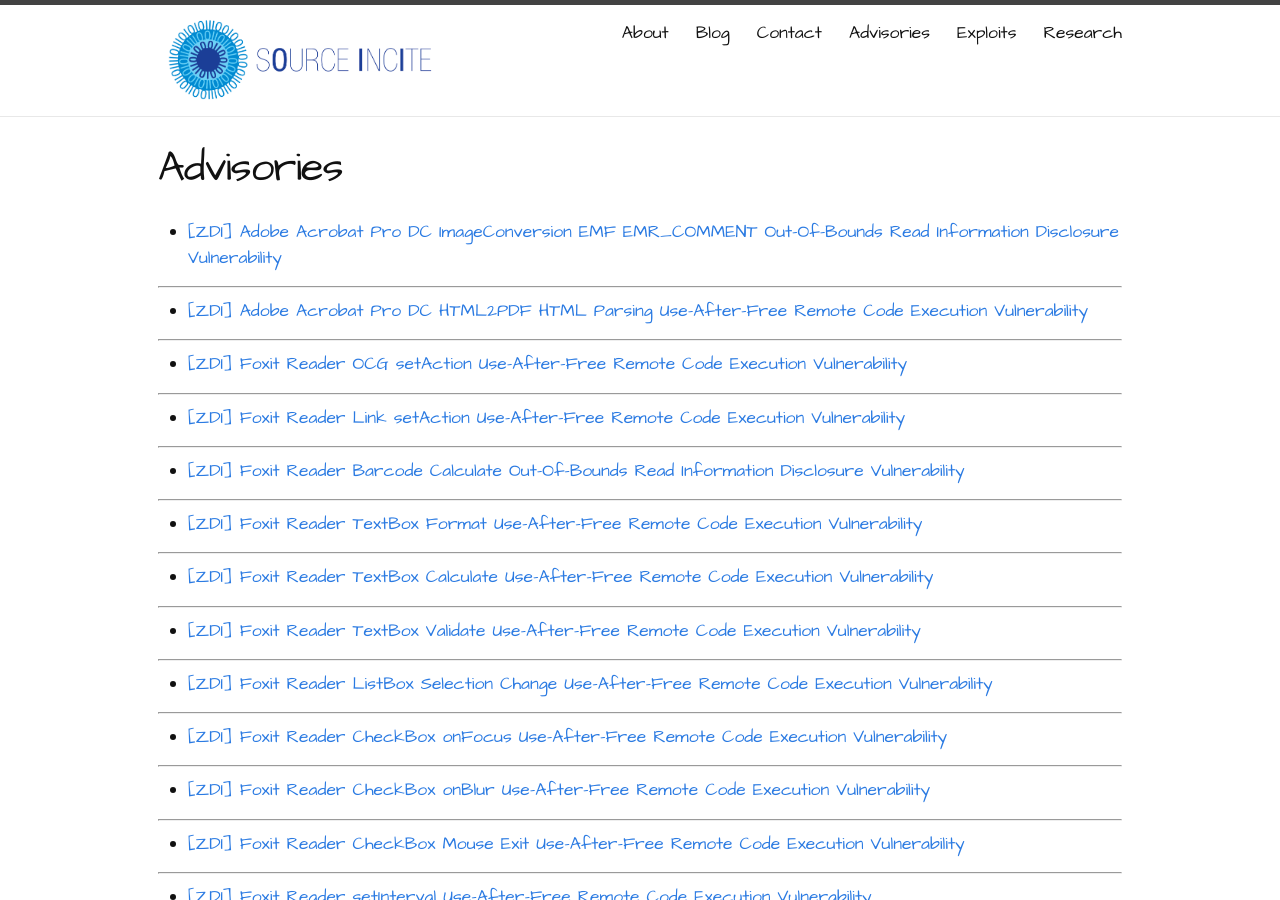
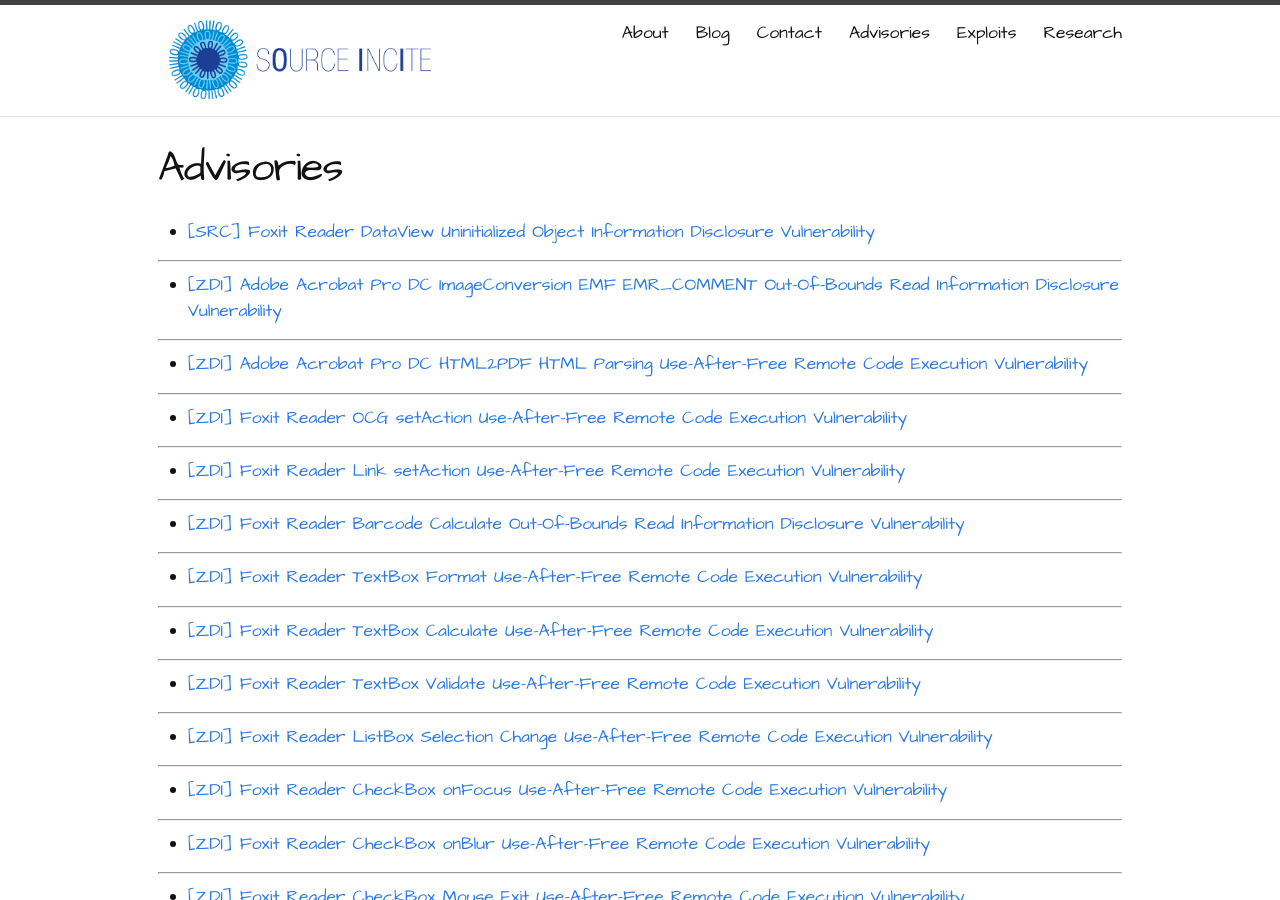
Before and after one commit to sourceincite/sourceincite.github.io, a Jekyll site: the page built from advisories/index.md, in a window 1280 px wide and 900 px high. Built offline with Jekyll 4.4.1, drawn with Linux system fonts in a browser that asks for light colours.

Commit message:
added advisory for src-2018-0027

```diff
--- a/advisories/index.md
+++ b/advisories/index.md
@@ -4,6 +4,10 @@
 permalink: /advisories/
 ---
 
+* [[SRC] Foxit Reader DataView Uninitialized Object Information Disclosure Vulnerability](src-2018-0027)
+
+---
+
 * [[ZDI] Adobe Acrobat Pro DC ImageConversion EMF EMR_COMMENT Out-Of-Bounds Read Information Disclosure Vulnerability](https://www.zerodayinitiative.com/advisories/ZDI-18-1118/)
 
 ---
```
